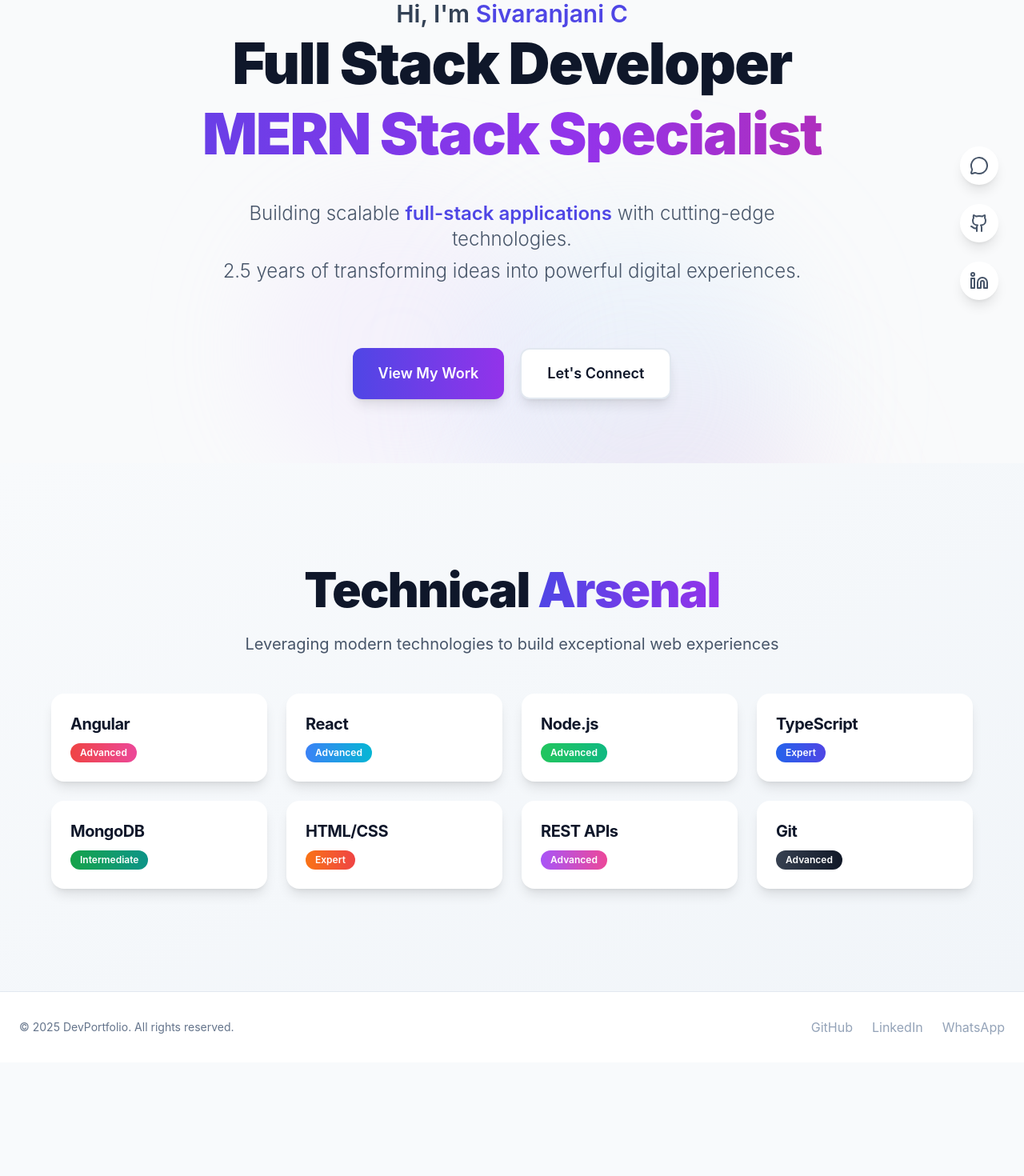
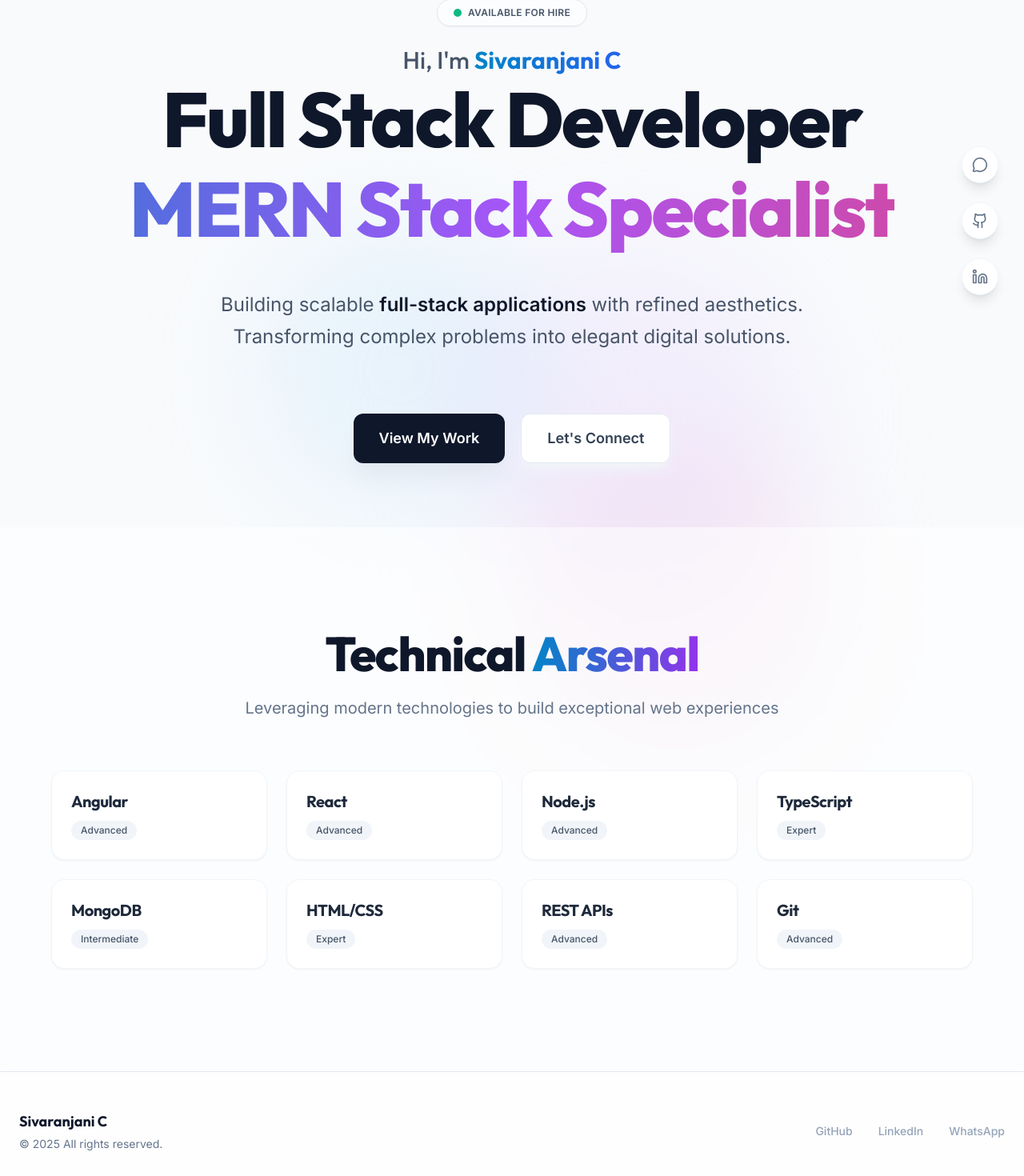
Before and after one commit to siva-ranjanic/MyPortfolio, a React (Vite) app: page / in a window 1280 px wide. Shown: the part 97-1567 px from the top of the page at 80% size. Before the commit the page ends 1425 px from the top, so only its background shows below. Built offline with nearby package versions, Linux system fonts and the light colour scheme.

Commit message:
feat: Add Projects, Contact, and Home pages, introduce ProjectCard and Footer components, and update Tailwind theme.

```diff
--- a/src/components/layout/Footer.tsx
+++ b/src/components/layout/Footer.tsx
@@ -2,19 +2,23 @@ import React from 'react';
 
 const Footer: React.FC = () => {
     return (
-        <footer className="bg-white border-t border-slate-200 py-8">
-            <div className="container mx-auto px-6 flex flex-col md:flex-row justify-between items-center gap-4">
-                <p className="text-slate-500 text-sm">
-                    © {new Date().getFullYear()} DevPortfolio. All rights reserved.
-                </p>
-                <div className="flex gap-6">
-                    <a href="https://github.com/siva-ranjanic" target="_blank" rel="noopener noreferrer" className="text-slate-400 hover:text-primary transition-colors">
+        <footer className="bg-white/80 backdrop-blur-sm border-t border-slate-200 py-12 mt-auto">
+            <div className="container mx-auto px-6 flex flex-col md:flex-row justify-between items-center gap-6">
+                <div className="flex flex-col items-center md:items-start gap-1">
+                    <span className="font-display font-bold text-slate-900 text-lg">Sivaranjani C</span>
+                    <p className="text-slate-500 text-sm">
+                        © {new Date().getFullYear()} All rights reserved.
+                    </p>
+                </div>
+
+                <div className="flex gap-8">
+                    <a href="https://github.com/siva-ranjanic" target="_blank" rel="noopener noreferrer" className="text-slate-400 hover:text-primary transition-colors font-medium text-sm">
                         GitHub
                     </a>
-                    <a href="https://www.linkedin.com/in/siva-ranjani-b9b489264" target="_blank" rel="noopener noreferrer" className="text-slate-400 hover:text-primary transition-colors">
+                    <a href="https://www.linkedin.com/in/siva-ranjani-b9b489264" target="_blank" rel="noopener noreferrer" className="text-slate-400 hover:text-primary transition-colors font-medium text-sm">
                         LinkedIn
                     </a>
-                    <a href="https://wa.me/9626587290" target="_blank" rel="noopener noreferrer" className="text-slate-400 hover:text-primary transition-colors">
+                    <a href="https://wa.me/9626587290" target="_blank" rel="noopener noreferrer" className="text-slate-400 hover:text-primary transition-colors font-medium text-sm">
                         WhatsApp
                     </a>
                 </div>
--- a/src/index.css
+++ b/src/index.css
@@ -1,10 +1,12 @@
+@import url('https://fonts.googleapis.com/css2?family=Inter:wght@400;500;600;700&family=Outfit:wght@400;500;700;800&display=swap');
+
 @tailwind base;
 @tailwind components;
 @tailwind utilities;
 
 @layer base {
     body {
-        @apply bg-background text-slate-900 antialiased;
+        @apply bg-background text-slate-900 antialiased font-sans;
     }
 
     h1,
@@ -13,6 +15,16 @@
     h4,
     h5,
     h6 {
-        @apply tracking-tight font-bold;
+        @apply font-display tracking-tight font-bold;
     }
 }
+
+@layer utilities {
+    .glass {
+        @apply backdrop-blur-md bg-white/70 border border-white/50 shadow-sm;
+    }
+
+    .glass-hover {
+        @apply hover:bg-white/80 hover:shadow-md transition-all duration-300;
+    }
+}
--- a/src/pages/Home.tsx
+++ b/src/pages/Home.tsx
@@ -23,8 +23,8 @@ const Home: React.FC = () => {
     ];
 
     return (
-        <div className="min-h-screen flex flex-col relative overflow-hidden">
-            {/* Floating Social Icons - Aligned with Full Stack Developer text */}
+        <div className="min-h-screen flex flex-col relative overflow-hidden bg-background font-sans">
+            {/* Floating Social Icons */}
             <div className="fixed right-8 top-[35%] z-50 hidden lg:flex flex-col gap-6">
                 {socialLinks.map((social, index) => (
                     <a
@@ -33,10 +33,10 @@ const Home: React.FC = () => {
                         target="_blank"
                         rel="noopener noreferrer"
                         aria-label={social.label}
-                        className={`group relative p-3 bg-white rounded-full shadow-lg hover:shadow-xl transition-all duration-300 ${social.color} hover:scale-110`}
+                        className={`group relative p-3 bg-white rounded-full shadow-lg border border-slate-100 hover:shadow-xl transition-all duration-300 hover:scale-110 ${social.color}`}
                     >
-                        <social.icon className="w-6 h-6 text-slate-600 group-hover:text-current transition-colors" />
-                        <span className="absolute right-full mr-3 top-1/2 -translate-y-1/2 px-3 py-1.5 bg-slate-900 text-white text-sm rounded-lg opacity-0 group-hover:opacity-100 transition-opacity whitespace-nowrap pointer-events-none">
+                        <social.icon className="w-5 h-5 text-slate-500 group-hover:text-current transition-colors" />
+                        <span className="absolute right-full mr-3 top-1/2 -translate-y-1/2 px-3 py-1.5 bg-slate-800 text-white text-sm rounded-lg opacity-0 group-hover:opacity-100 transition-opacity whitespace-nowrap pointer-events-none font-medium">
                             {social.label}
                         </span>
                     </a>
@@ -45,32 +45,32 @@ const Home: React.FC = () => {
 
             {/* Animated Background Elements */}
             <div className="absolute inset-0 overflow-hidden pointer-events-none">
-                <div className="absolute top-1/4 left-1/4 w-96 h-96 bg-purple-200 rounded-full mix-blend-multiply filter blur-3xl opacity-20 animate-blob"></div>
-                <div className="absolute top-1/3 right-1/4 w-96 h-96 bg-blue-200 rounded-full mix-blend-multiply filter blur-3xl opacity-20 animate-blob animation-delay-2000"></div>
-                <div className="absolute bottom-1/4 left-1/2 w-96 h-96 bg-pink-200 rounded-full mix-blend-multiply filter blur-3xl opacity-20 animate-blob animation-delay-4000"></div>
+                <div className="absolute top-1/4 left-1/4 w-96 h-96 bg-primary-light rounded-full mix-blend-multiply filter blur-3xl opacity-50 animate-blob"></div>
+                <div className="absolute top-1/3 right-1/4 w-96 h-96 bg-purple-100 rounded-full mix-blend-multiply filter blur-3xl opacity-50 animate-blob animation-delay-2000"></div>
+                <div className="absolute bottom-1/4 left-1/2 w-96 h-96 bg-pink-100 rounded-full mix-blend-multiply filter blur-3xl opacity-50 animate-blob animation-delay-4000"></div>
             </div>
 
             {/* Hero Section */}
             <section className="relative flex-1 flex flex-col items-center justify-center text-center px-6 py-20 pt-24">
                 <div className="max-w-5xl space-y-12 relative z-10">
                     <div className="space-y-6">
-                        {/* <div className="inline-flex items-center gap-2 px-5 py-2 rounded-full bg-gradient-to-r from-indigo-500/10 to-purple-500/10 border border-indigo-200 backdrop-blur-sm">
-                            <span className="relative flex h-3 w-3">
-                                <span className="animate-ping absolute inline-flex h-full w-full rounded-full bg-green-400 opacity-75"></span>
-                                <span className="relative inline-flex rounded-full h-3 w-3 bg-green-500"></span>
+                        <div className="inline-flex items-center gap-2 px-5 py-2 rounded-full bg-white/50 border border-slate-200 backdrop-blur-sm shadow-sm">
+                            <span className="relative flex h-2.5 w-2.5">
+                                <span className="animate-ping absolute inline-flex h-full w-full rounded-full bg-emerald-400 opacity-75"></span>
+                                <span className="relative inline-flex rounded-full h-2.5 w-2.5 bg-emerald-500"></span>
                             </span>
-                            <span className="text-indigo-700 font-semibold text-sm tracking-wide uppercase">
+                            <span className="text-slate-600 font-semibold text-xs tracking-wide uppercase">
                                 Available for hire
                             </span>
-                        </div> */}
+                        </div>
 
                         <div className="space-y-2">
-                            <p className="text-2xl md:text-3xl font-semibold text-slate-700">
-                                Hi, I'm <span className="text-indigo-600">Sivaranjani C</span>
+                            <p className="text-2xl md:text-3xl font-medium text-slate-600 font-display">
+                                Hi, I'm <span className="font-bold text-transparent bg-clip-text bg-gradient-to-r from-primary to-blue-600">Sivaranjani C</span>
                             </p>
-                            <h1 className="text-6xl md:text-7xl font-black text-slate-900 tracking-tight leading-none">
+                            <h1 className="text-6xl md:text-8xl font-black text-slate-900 tracking-tight leading-none font-display">
                                 Full Stack Developer
-                                <span className="block text-transparent bg-clip-text bg-gradient-to-r from-indigo-600 via-purple-600 to-pink-600 mt-4 animate-gradient">
+                                <span className="block text-transparent bg-clip-text bg-gradient-to-r from-primary via-purple-500 to-accent mt-4 animate-gradient pb-2">
                                     MERN Stack Specialist
                                 </span>
                             </h1>
@@ -78,20 +78,20 @@ const Home: React.FC = () => {
                     </div>
 
                     <p className="text-xl md:text-2xl text-slate-600 max-w-3xl mx-auto leading-relaxed font-light">
-                        Building scalable <span className="font-semibold text-indigo-600">full-stack applications</span> with cutting-edge technologies.
-                        <span className="block mt-2">2.5 years of transforming ideas into powerful digital experiences.</span>
+                        Building scalable <span className="font-semibold text-slate-900">full-stack applications</span> with refined aesthetics.
+                        <span className="block mt-2">Transforming complex problems into elegant digital solutions.</span>
                     </p>
 
                     <div className="flex flex-col sm:flex-row gap-5 justify-center pt-8">
                         <button
                             onClick={() => navigate('/projects')}
-                            className="group relative px-8 py-4 bg-gradient-to-r from-indigo-600 to-purple-600 text-white rounded-xl font-semibold text-lg shadow-lg hover:shadow-2xl transition-all duration-300 hover:scale-105 overflow-hidden">
+                            className="group relative px-8 py-4 bg-slate-900 text-white rounded-xl font-semibold text-lg shadow-xl shadow-slate-200 hover:shadow-2xl transition-all duration-300 hover:scale-105 overflow-hidden">
                             <span className="relative z-10">View My Work</span>
-                            <div className="absolute inset-0 bg-gradient-to-r from-purple-600 to-pink-600 opacity-0 group-hover:opacity-100 transition-opacity"></div>
+                            <div className="absolute inset-0 bg-gradient-to-r from-primary to-blue-600 opacity-0 group-hover:opacity-100 transition-opacity duration-300"></div>
                         </button>
                         <a
                             href="mailto:ranjanidream13@gmail.com"
-                            className="px-8 py-4 bg-white text-slate-900 rounded-xl font-semibold text-lg shadow-lg hover:shadow-2xl transition-all duration-300 hover:scale-105 border-2 border-slate-200 hover:border-indigo-300 flex items-center justify-center">
+                            className="px-8 py-4 bg-white text-slate-700 rounded-xl font-semibold text-lg shadow-lg shadow-slate-100 hover:shadow-xl transition-all duration-300 hover:scale-105 border border-slate-200 hover:border-primary/50 hover:text-primary flex items-center justify-center">
                             Let's Connect
                         </a>
                     </div>
@@ -105,9 +105,9 @@ const Home: React.FC = () => {
                                 target="_blank"
                                 rel="noopener noreferrer"
                                 aria-label={social.label}
-                                className={`p-3 bg-white rounded-full shadow-md hover:shadow-lg transition-all duration-300 ${social.color}`}
+                                className={`p-3 bg-white rounded-full shadow-md border border-slate-100 hover:shadow-lg transition-all duration-300 ${social.color}`}
                             >
-                                <social.icon className="w-6 h-6 text-slate-600" />
+                                <social.icon className="w-6 h-6 text-slate-500" />
                             </a>
                         ))}
                     </div>
@@ -117,13 +117,13 @@ const Home: React.FC = () => {
             </section>
 
             {/* Skills Section */}
-            <section className="relative py-32 px-6 bg-gradient-to-br from-slate-50 to-slate-100">
+            <section className="relative py-32 px-6 bg-white/50 backdrop-blur-sm">
                 <div className="container mx-auto max-w-6xl relative z-10">
-                    <div className="text-center mb-12">
-                        <h2 className="text-5xl md:text-6xl font-black text-slate-900 mb-6">
-                            Technical <span className="text-transparent bg-clip-text bg-gradient-to-r from-indigo-600 to-purple-600">Arsenal</span>
+                    <div className="text-center mb-16">
+                        <h2 className="text-5xl md:text-6xl font-black text-slate-900 mb-6 font-display">
+                            Technical <span className="text-transparent bg-clip-text bg-gradient-to-r from-primary to-purple-600">Arsenal</span>
                         </h2>
-                        <p className="text-xl text-slate-600 max-w-2xl mx-auto">
+                        <p className="text-xl text-slate-500 max-w-2xl mx-auto font-light">
                             Leveraging modern technologies to build exceptional web experiences
                         </p>
                     </div>
@@ -132,13 +132,13 @@ const Home: React.FC = () => {
                         {skills.map((skill, index) => (
                             <div
                                 key={skill.name}
-                                className="group relative bg-white rounded-2xl p-6 shadow-lg hover:shadow-2xl transition-all duration-500 hover:-translate-y-2 cursor-pointer overflow-hidden"
+                                className="group relative bg-white rounded-2xl p-6 shadow-sm border border-slate-100 hover:shadow-xl transition-all duration-500 hover:-translate-y-2 cursor-pointer overflow-hidden"
                                 style={{ animationDelay: `${index * 100}ms` }}
                             >
-                                <div className={`absolute inset-0 bg-gradient-to-br ${skill.color} opacity-0 group-hover:opacity-10 transition-opacity duration-500`}></div>
+                                <div className={`absolute inset-0 bg-gradient-to-br ${skill.color} opacity-0 group-hover:opacity-5 transition-opacity duration-500`}></div>
                                 <div className="relative z-10">
-                                    <h3 className="text-xl font-bold text-slate-900 mb-2">{skill.name}</h3>
-                                    <span className={`inline-block px-3 py-1 rounded-full text-xs font-semibold text-white bg-gradient-to-r ${skill.color}`}>
+                                    <h3 className="text-xl font-bold text-slate-800 mb-2 font-display group-hover:text-primary transition-colors">{skill.name}</h3>
+                                    <span className="inline-block px-3 py-1 rounded-full text-xs font-medium text-slate-600 bg-slate-100 group-hover:bg-white group-hover:shadow-sm transition-all">
                                         {skill.level}
                                     </span>
                                 </div>
--- a/src/pages/Projects.tsx
+++ b/src/pages/Projects.tsx
@@ -51,11 +51,11 @@ const Projects: React.FC = () => {
 
     return (
         <PageTransition>
-            <div className="min-h-screen pt-24 pb-16 px-6 bg-background">
+            <div className="min-h-screen pt-24 pb-16 px-6 bg-background font-sans">
                 <div className="container mx-auto max-w-6xl space-y-12">
                     <div className="text-center space-y-4">
-                        <h1 className="text-4xl md:text-5xl font-bold text-slate-900">Featured Projects</h1>
-                        <p className="text-lg text-slate-600 max-w-2xl mx-auto">
+                        <h1 className="text-4xl md:text-5xl font-bold text-slate-900 font-display">Featured Projects</h1>
+                        <p className="text-lg text-slate-600 max-w-2xl mx-auto font-light">
                             A selection of projects that demonstrate my passion for building clean, performant, and user-centric web applications.
                         </p>
                     </div>
--- a/tailwind.config.js
+++ b/tailwind.config.js
@@ -10,19 +10,23 @@ export default {
         background: '#f8fafc', // slate-50
         surface: '#ffffff',
         primary: {
-          DEFAULT: '#4f46e5', // indigo-600
-          hover: '#4338ca', // indigo-700
-          light: '#e0e7ff', // indigo-100
+          DEFAULT: '#0284c7', // sky-600
+          hover: '#0ea5e9', // sky-500
+          light: '#e0f2fe', // sky-100
         },
         secondary: {
           DEFAULT: '#64748b', // slate-500
           hover: '#475569', // slate-600
           light: '#f1f5f9', // slate-100
         },
-        accent: '#0ea5e9', // sky-500
+        accent: {
+          DEFAULT: '#f43f5e', // rose-500
+          hover: '#e11d48', // rose-600
+        }
       },
       fontFamily: {
         sans: ['Inter', 'system-ui', 'sans-serif'],
+        display: ['Outfit', 'system-ui', 'sans-serif'],
       },
     },
   },
```
Also changed, not shown: src/components/ui/ProjectCard.tsx (+10 -10 lines), src/pages/Contact.tsx (+24 -19 lines).
